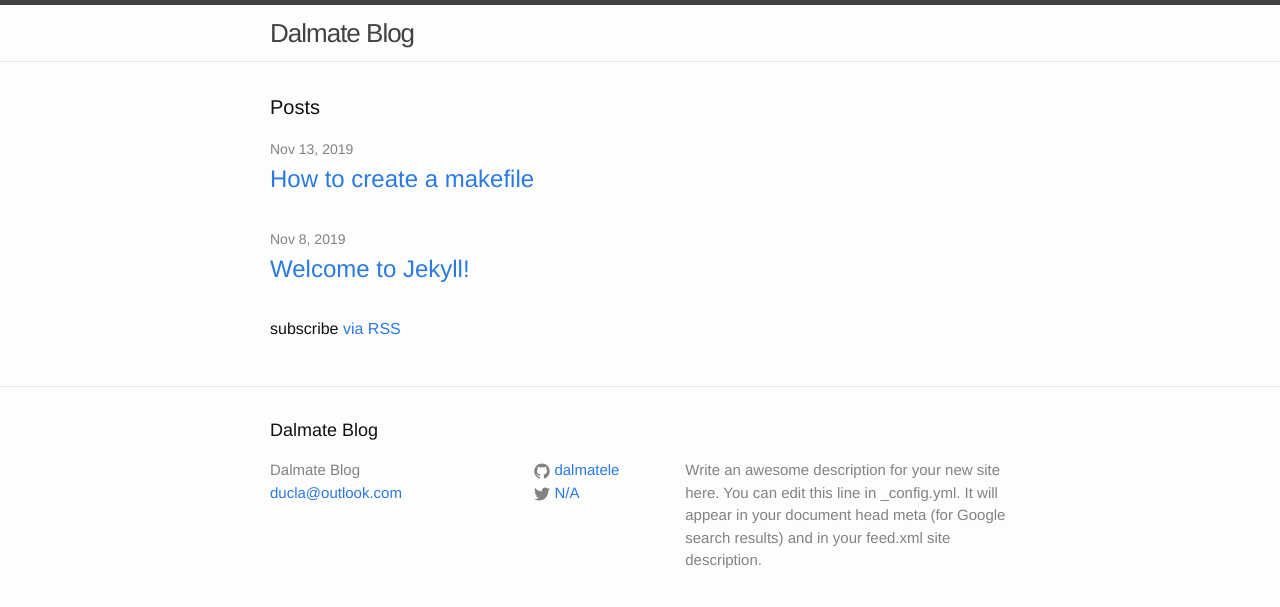
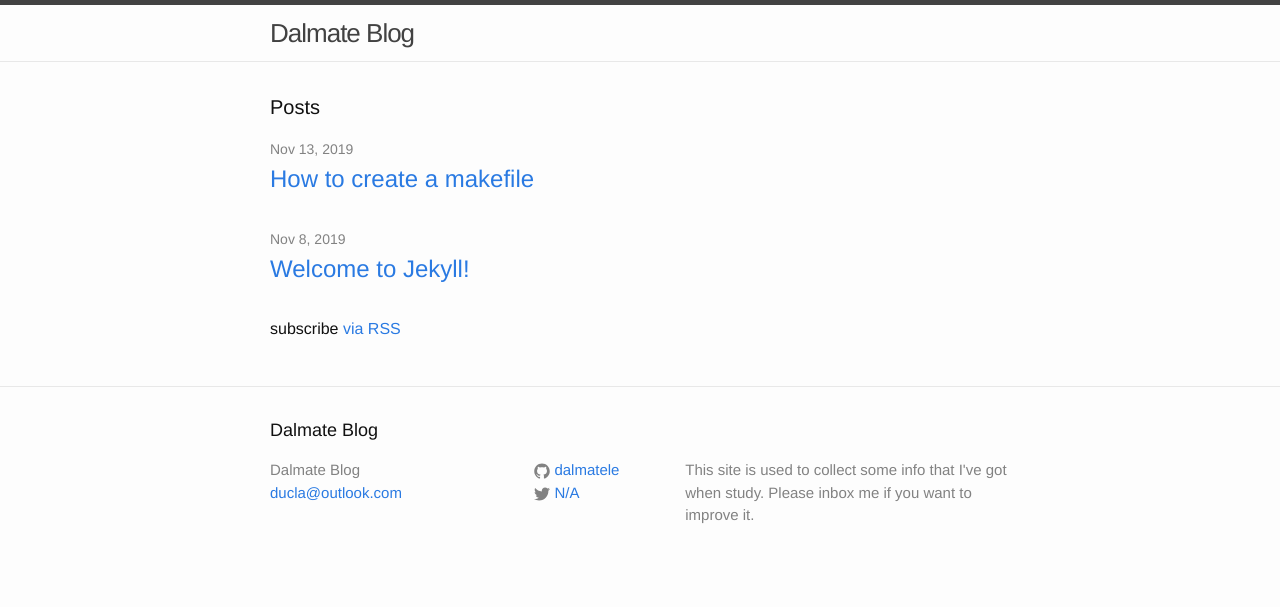
Before and after one commit to dalmatele/dalmatele.github.io, a Jekyll site: the page built from index.html, in a window 1280 px wide. Shown: the top 607 px of the page. Built offline with Jekyll 4.4.1, drawn with Linux system fonts in a browser that asks for light colours.

Commit message:
Change about page

```diff
--- a/_config.yml
+++ b/_config.yml
@@ -9,9 +9,7 @@
 title: Dalmate Blog
 email: ducla@outlook.com
 description: > # this means to ignore newlines until "baseurl:"
-  Write an awesome description for your new site here. You can edit this
-  line in _config.yml. It will appear in your document head meta (for
-  Google search results) and in your feed.xml site description.
+  This site is used to collect some info that I've got when study. Please inbox me if you want to improve it.
 baseurl: "" # the subpath of your site, e.g. /blog
 url: "http://dalmatele.github.io" # the base hostname & protocol for your site
 twitter_username: N/A
```
